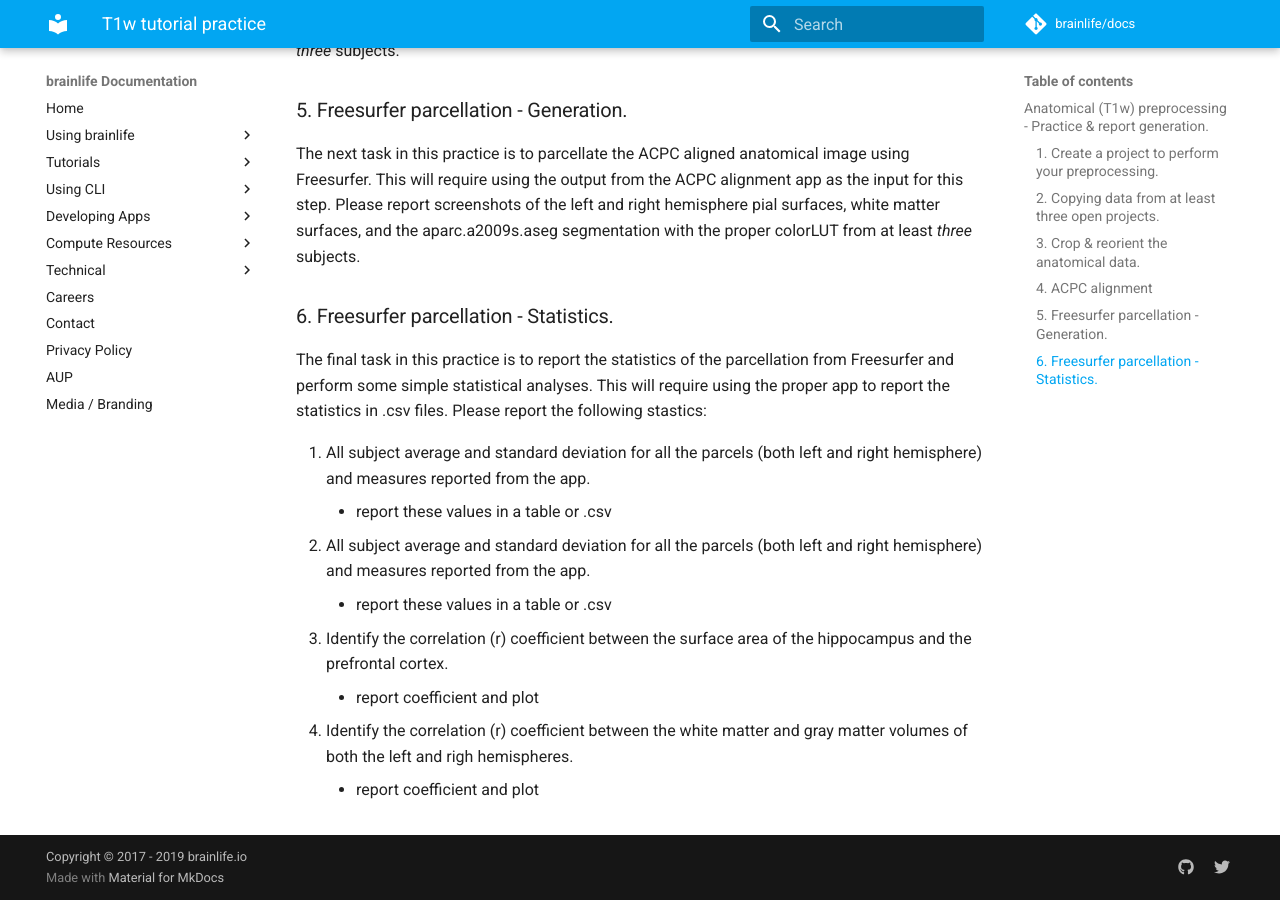
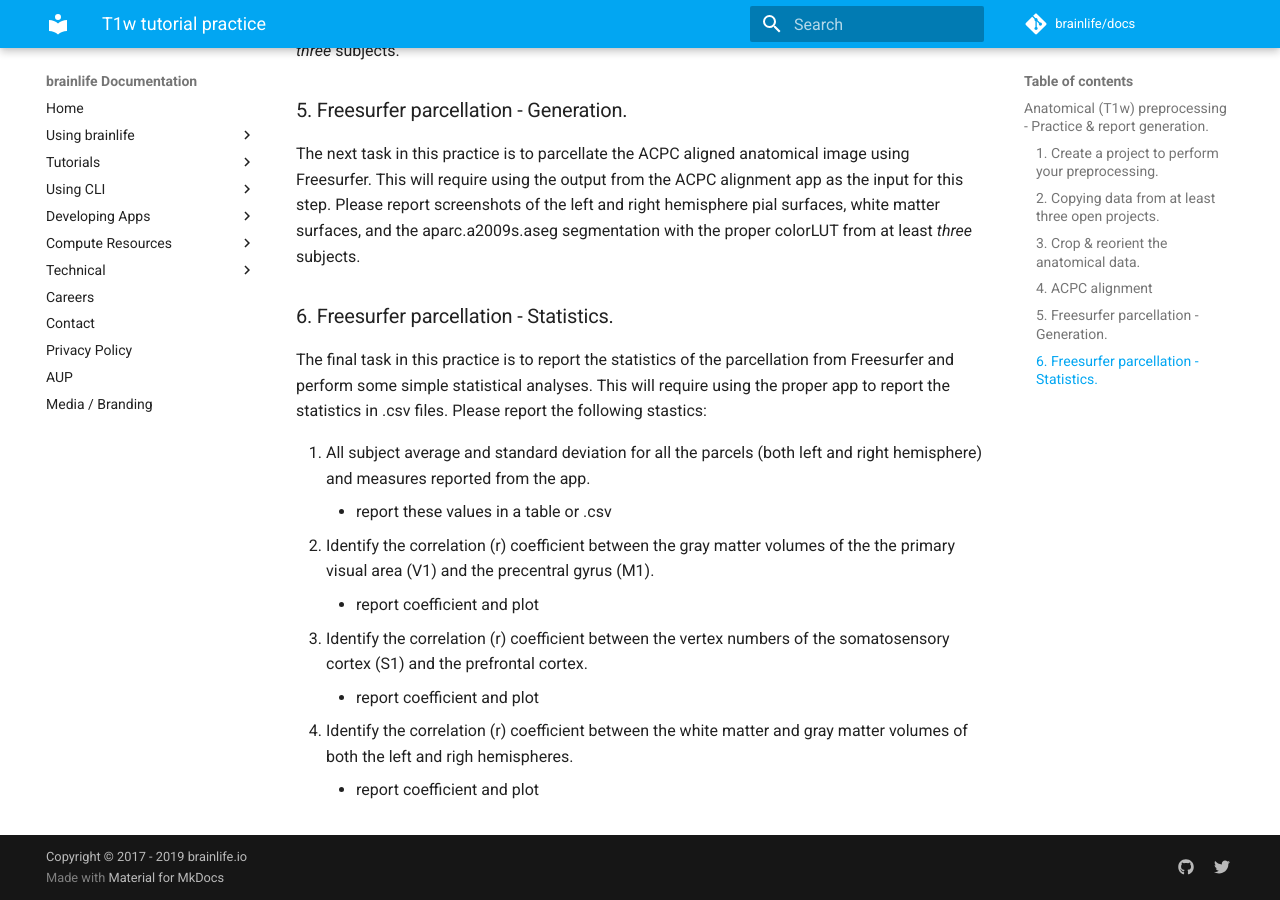
Before and after one commit to brainlife/docs, an MkDocs documentation site: the page built from docs/tutorial/t1w-tutorial-practice.md, in a window 1280 px wide and 900 px high, scrolled down 1166 px. Built offline with MkDocs 1.6.1 and Material for MkDocs 9.7.7, drawn with Linux system fonts in a browser that asks for light colours; comment, search, counter and statistics services are not loaded.

Commit message:
Update t1w-tutorial-practice.md

```diff
--- a/docs/tutorial/t1w-tutorial-practice.md
+++ b/docs/tutorial/t1w-tutorial-practice.md
@@ -33,9 +33,9 @@
 
 1. All subject average and standard deviation for all the parcels (both left and right hemisphere) and measures reported from the app.
     * report these values in a table or .csv
-1. All subject average and standard deviation for all the parcels (both left and right hemisphere) and measures reported from the app.
-    * report these values in a table or .csv
-1. Identify the correlation (r) coefficient between the surface area of the hippocampus and the prefrontal cortex.
+1. Identify the correlation (r) coefficient between the gray matter volumes of the the primary visual area (V1) and the precentral gyrus (M1).
+    * report coefficient and plot
+1. Identify the correlation (r) coefficient between the vertex numbers of the somatosensory cortex (S1) and the prefrontal cortex.
     * report coefficient and plot
 1. Identify the correlation (r) coefficient between the white matter and gray matter volumes of both the left and righ hemispheres.
     * report coefficient and plot
```
